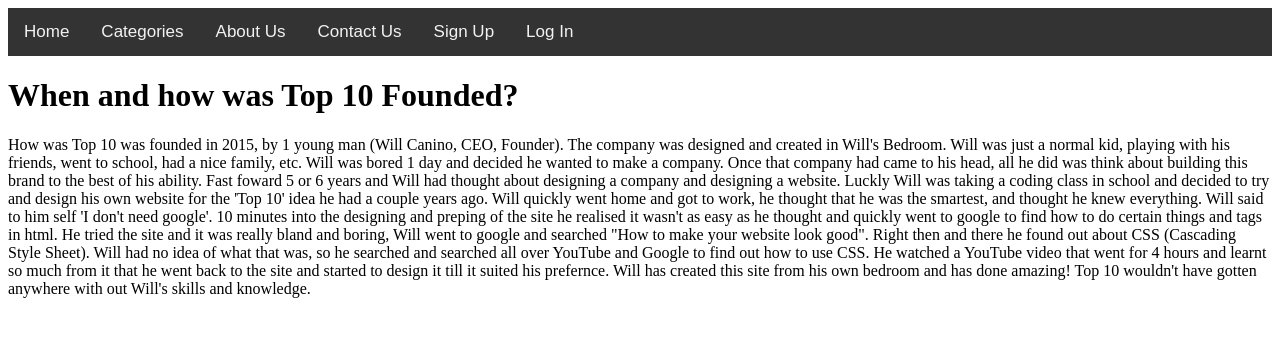
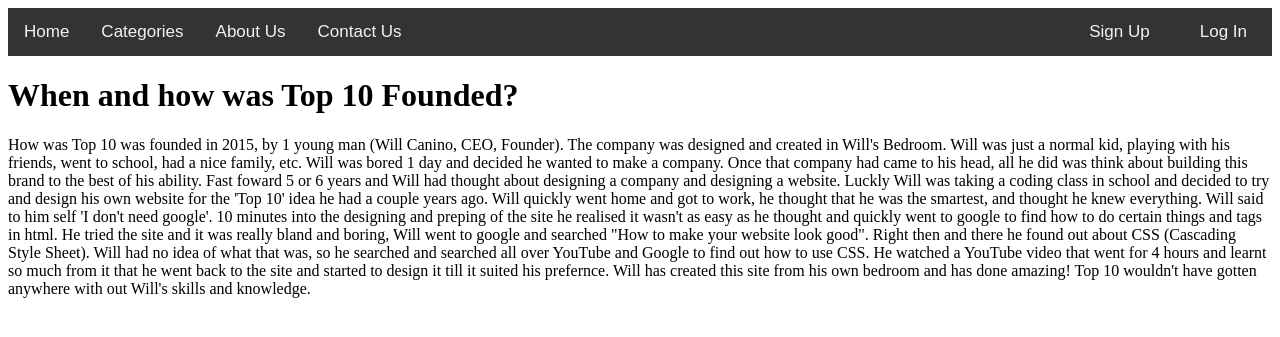
Before and after one commit to willcanino/Top-10-Site, a Flask app: page /about in a window 1280 px wide. Shown: the top 337 px of the page. Run offline with Flask 2, Linux system fonts and the light colour scheme; parts of the project's set-up code (start-up, migrations or seed data) failed here and were passed over.

Commit message:
re-arranged the layout.html file and added classes to sign up and login

```diff
--- a/website/templates/layout.html
+++ b/website/templates/layout.html
@@ -10,8 +10,8 @@
       <a href="{{ url_for('categories') }}">Categories</a>
       <a href="{{ url_for('about') }}">About Us</a>
       <a href="{{ url_for('contact') }}">Contact Us</a>
-      <a href="{{ url_for('signup') }}">Sign Up</a>
-      <a href="{{ url_for('login') }}">Log In</a>
+      <a href="{{ url_for('login') }}" class="login-sign-up">Log In</a>
+      <a href="{{ url_for('signup') }}" class="login-sign-up">Sign Up</a>
     </div>
     {% block content %}{% endblock content %}
   </body>
```
